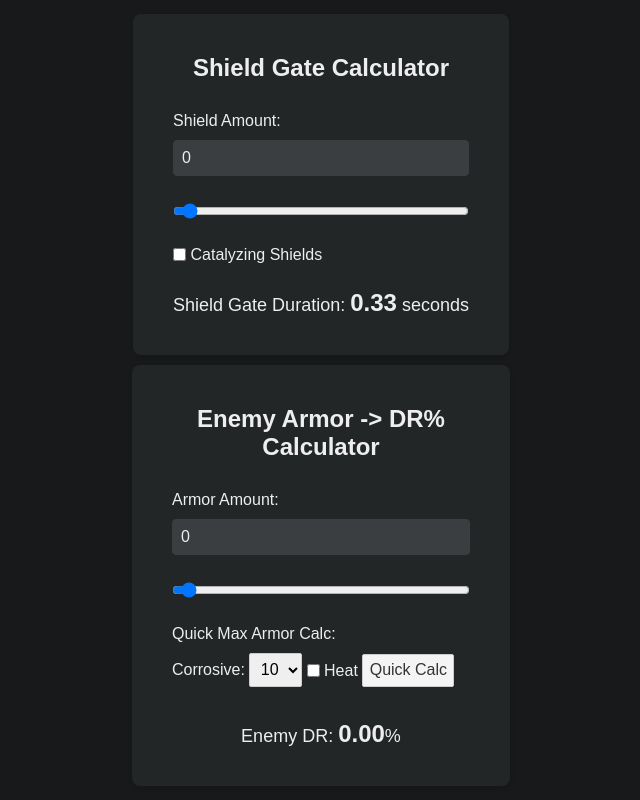
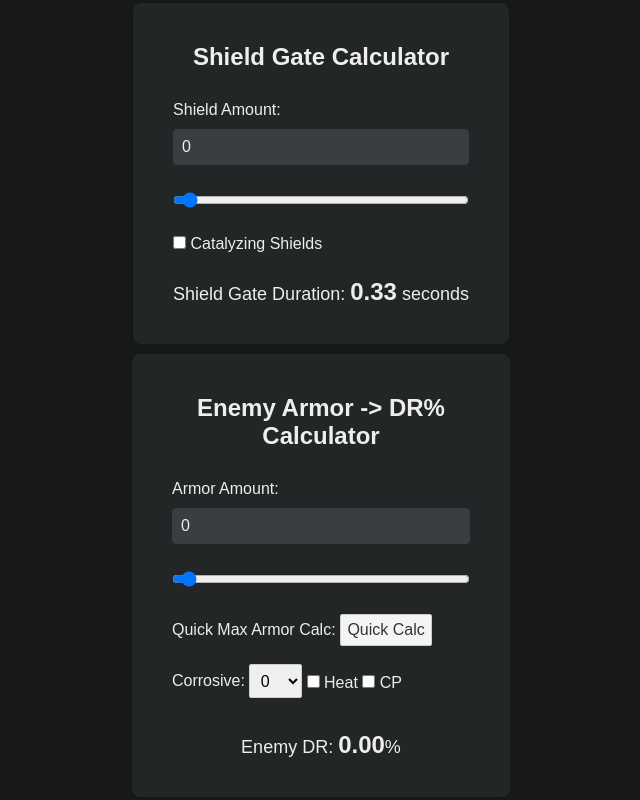
Before and after one commit to Malurth/warframe-shieldgate-calc, a Svelte app: page / in a window 1280 px wide. Shown: the whole page, without its empty margins (319-959 px from the left). Built offline with nearby package versions, Linux system fonts and the light colour scheme.

Commit message:
added Corrosive Projection quick calc, made default corrosive quick calc stacks 0

```diff
--- a/src/App.svelte
+++ b/src/App.svelte
@@ -5,7 +5,8 @@
   let outputTime = 0;
   let outputDR = 0;
   let heat = false;
-  let corroStacks = 10;
+  let CP = false;
+  let corroStacks = 0;
   const corroStackList = Array.from({ length: 15 }, (_, i) => i);
   let catalyzingShields = false;
   let maxCatalyzeValue = 100;
@@ -48,6 +49,7 @@
     if (corroStacks > 0) {
       inputArmorValue *= 1 - corroStacksToStripPercent(corroStacks);
     }
+    inputArmorValue = CP ? inputArmorValue * 0.82 : inputArmorValue;
     inputArmorValue = Math.round(inputArmorValue);
     calculateDR();
   }
@@ -151,7 +153,10 @@
       bind:value={inputArmorValue}
       on:input={calculateDR}
     />
-    Quick Max Armor Calc:
+    <div>
+      Quick Max Armor Calc:
+      <button on:click={quickArmorCalc}>Quick Calc</button>
+    </div>
     <div>
       Corrosive: <select bind:value={corroStacks}>
         {#each corroStackList as number}
@@ -162,7 +167,10 @@
         <input type="checkbox" bind:checked={heat} />
         Heat
       </label>
-      <button on:click={quickArmorCalc}>Quick Calc</button>
+      <label>
+        <input type="checkbox" bind:checked={CP} />
+        CP
+      </label>
     </div>
     <p>
       Enemy DR: <span class="outputNum">{outputDR.toFixed(2)}</span>%
```
